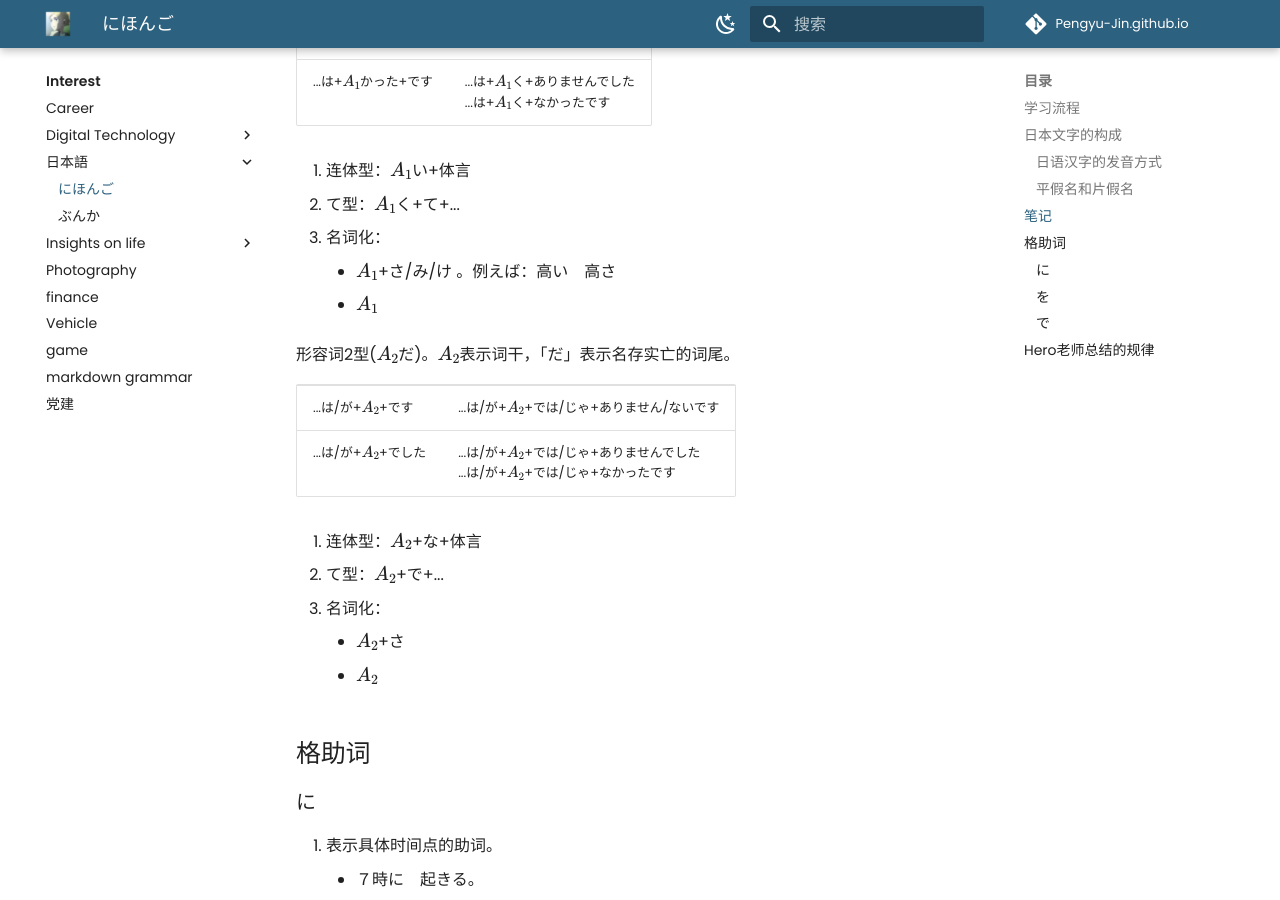
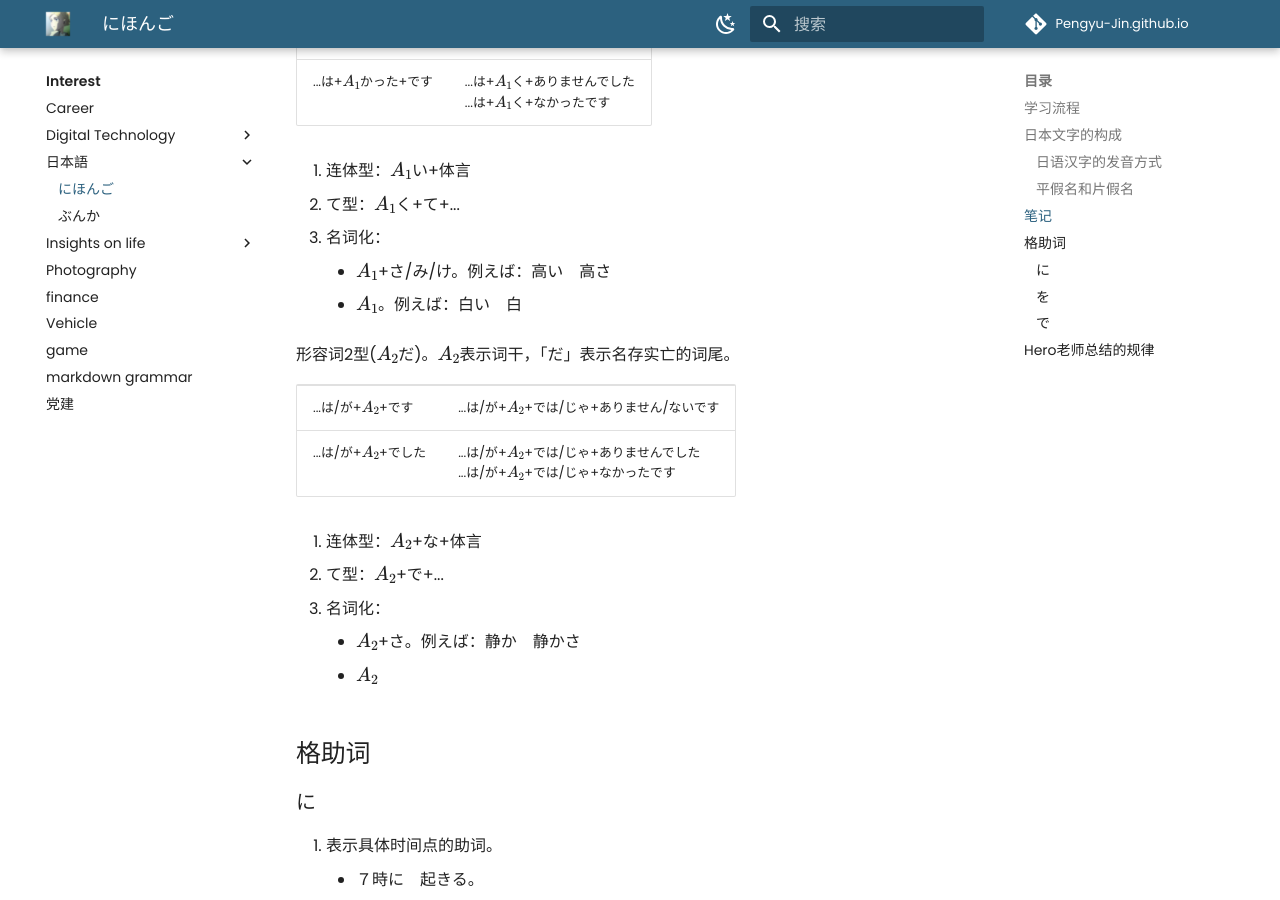
Before and after one commit to Pengyu-Jin/Pengyu-Jin.github.io, an MkDocs documentation site: the page built from docs/interest/JP-learn/50yin.md, in a window 1280 px wide and 900 px high, scrolled down 1550 px. Built offline with MkDocs 1.6.1 and Material for MkDocs 9.7.7, drawn with Linux system fonts in a browser that asks for light colours; comment, search, counter and statistics services are not loaded.

Commit message:
update-0625-2

```diff
--- a/docs/interest/JP-learn/50yin.md
+++ b/docs/interest/JP-learn/50yin.md
@@ -66,8 +66,8 @@
 1. 连体型：\(A_{1}\)い+体言
 2. て型：\(A_{1}\)く+て+...
 3. 名词化：
-    -  \(A_{1}\)+さ/み/け 。例えば：高い　高さ
-    -  \(A_{1}\)
+    -  \(A_{1}\)+さ/み/け。例えば：高い　高さ
+    -  \(A_{1}\)。例えば：白い　白
 
 
 形容词2型(\(A_2\)だ)。\(A_2\)表示词干，「だ」表示名存实亡的词尾。
@@ -86,7 +86,7 @@
 1. 连体型：\(A_{2}\)+な+体言
 2. て型：\(A_{2}\)+で+...
 3. 名词化：
-    -  \(A_{2}\)+さ
+    -  \(A_{2}\)+さ。例えば：静か　静かさ
     -  \(A_{2}\)
 
 
```
